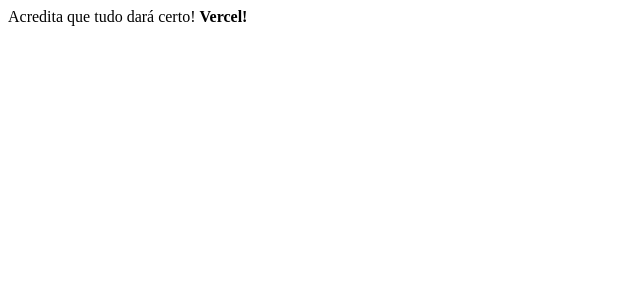
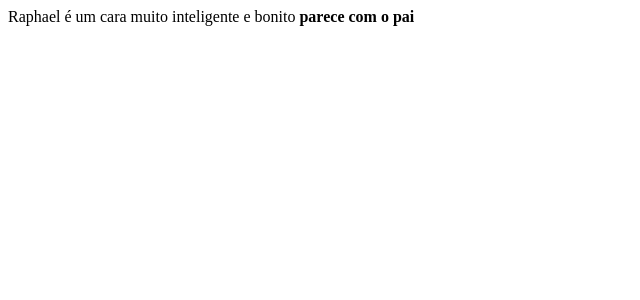
Before and after one commit to lucasmikuri/lnetinfo, a Next.js app: page / in a window 1280 px wide. Shown: the top 300 px of the page, without its empty margins (0-640 px from the left). Built offline with nearby package versions, Linux system fonts and the light colour scheme.

Commit message:
add `/api/v1/status`

```diff
--- a/pages/index.js
+++ b/pages/index.js
@@ -1,7 +1,8 @@
 function Home() {
   return (
     <div>
-      Acredita que tudo dará certo! <strong>Vercel!</strong>
+      Raphael é um cara muito inteligente e bonito{" "}
+      <strong>parece com o pai</strong>
     </div>
   );
 }
```
